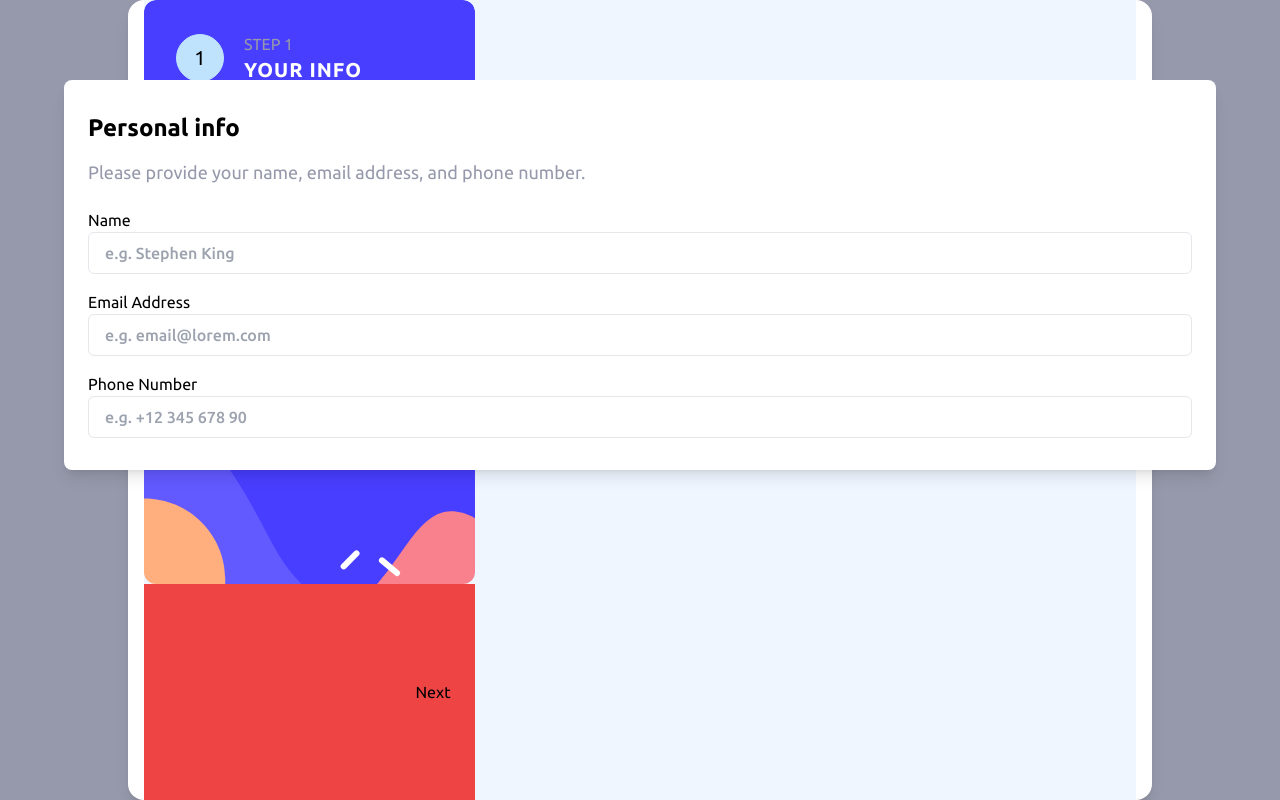
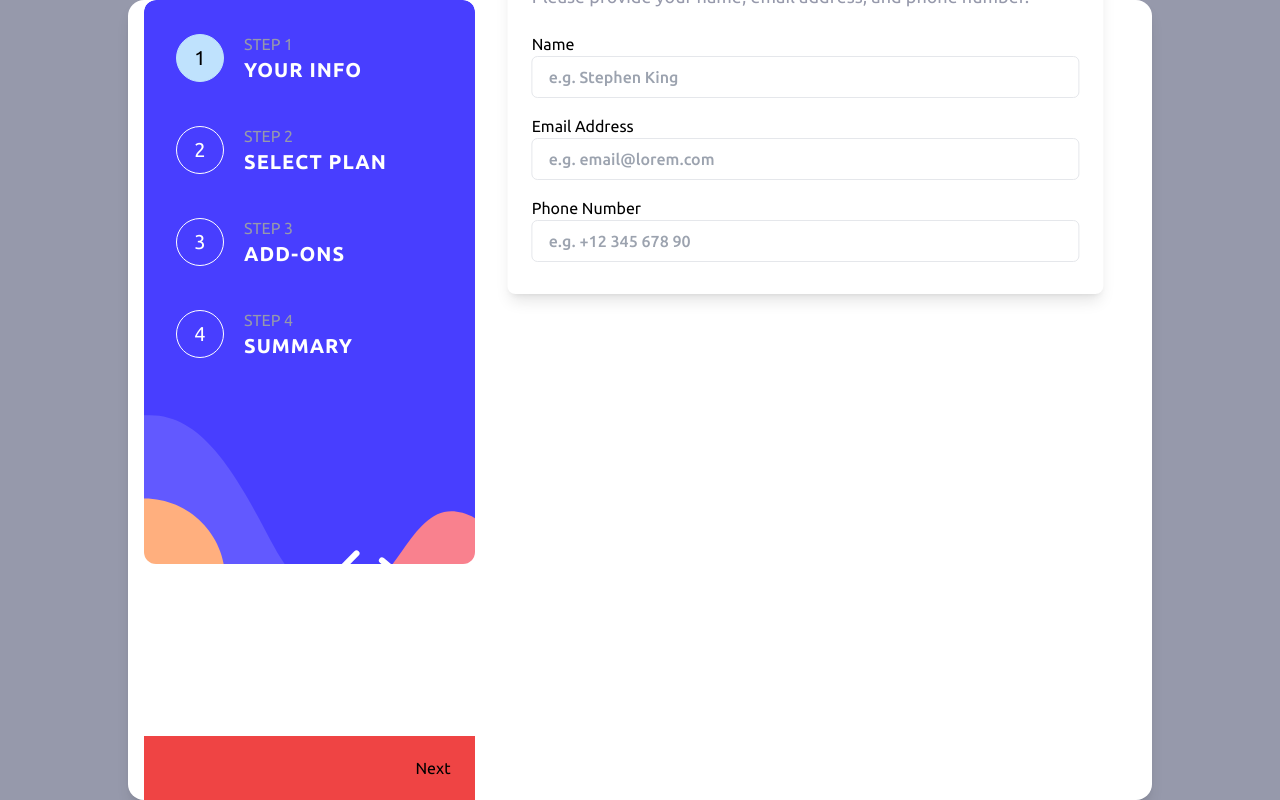
Before and after one commit to DBryja/multi-step-form, a React (Create React App) app: page / in a window 1280 px wide. Built offline with nearby package versions, Linux system fonts and the light colour scheme.

Commit message:
Update styling

```diff
--- a/src/App.tsx
+++ b/src/App.tsx
@@ -222,12 +222,12 @@ function App() {
   return (
     <div className="min-h-screen flex flex-row justify-center items-center bg-cgray-400">
       <div className="w-full max-md:min-h-screen md:p-4 md:h-screen md:max-h-[800px] md:max-w-[1024px] bg-white md:flex md:items-center md:rounded-2xl md:shadow-lg">
-        <div className="h-screen w-full grid max-md:grid-rows-[1fr_400px_60px] md:grid-cols-[1fr_2fr] bg-cgray-200">
+        <div className="min-h-screen w-full grid max-md:grid-rows-[min-content_1fr_min-content] md:grid-cols-[1fr_2fr]">
           <StepMenu menuSteps={menuSteps} onClick={goTo} currentStep={currentStep} />
-          <form onSubmit={handleSubmit(onSubmit)} id="form">
+          <form onSubmit={handleSubmit(onSubmit)} id="form" className="relative max-h-[500px]">
             <FormPage step={steps[currentStep]} />
           </form>
-          <div className="w-full h-full bg-red-500 flex flex-row justify-between px-6">
+          <div className="w-full h-16 bg-red-500 flex flex-row justify-between place-self-end px-6">
             {currentStep === 0 ? (
               <div />
             ) : (
--- a/src/components/FormPage.tsx
+++ b/src/components/FormPage.tsx
@@ -5,7 +5,7 @@ interface IFormPage {
 
 export default function FormPage({ step }: IFormPage) {
   return (
-    <div className="absolute w-[90%] bg-white top-20 left-1/2 -translate-x-1/2 px-6 py-8 rounded-lg shadow-lg">
+    <div className="relative -top-24 left-1/2 -translate-x-1/2 w-[90%] bg-white px-6 py-8 rounded-lg shadow-lg">
       <h1 className="text-2xl font-bold mb-4">{step.stepName}</h1>
       <p className="text-cgray-400 leading-6 text-lg mb-6 font-regular">{step.stepDesc}</p>
       <div className="flex flex-col gap-4">{step.fields.map((inputFn, index) => inputFn(index))}</div>
```
